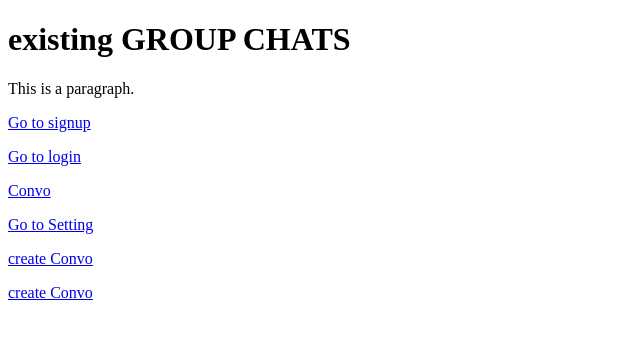
After one commit to maddogg91/study-buddy, a Flask app: page /existingGroups in a window 1280 px wide. The commit adds this page. Shown: the top 339 px of the page, without its empty margins (0-640 px from the left). Run offline with Flask 2, Linux system fonts and the light colour scheme.

Commit message:
created existing groupchats for view of chats user is in

```diff
--- a/main.py
+++ b/main.py
@@ -34,6 +34,10 @@ def currentConvo():
 def createGroup():
     return flask.render_template("createGroup.html")
 
+@app.route('/existingGroups')
+def existingGroups():
+    return flask.render_template("existingGroups.html")
+
 
 if __name__=='__main__':
     app.run()
--- /dev/null
+++ b/templates/existingGroups.html
@@ -0,0 +1,15 @@
+<!DOCTYPE html>
+<html>
+<head>
+<title>Login</title>
+</head>
+<body>
+
+<h1>existing GROUP CHATS</h1>
+<p>This is a paragraph.</p>
+<p><a href="/signUp">Go to signup</a></p>
+<p><a href="/login">Go to login</a></p>
+<p><a href="/currentConvo">Convo</a></p>
+<p><a href="/settings">Go to Setting</a></p>
+<p><a href="/createGroup">create Convo</a></p>
+<p><a href="/home">create Convo</a></p>
--- a/templates/index.html
+++ b/templates/index.html
@@ -13,6 +13,7 @@
 <p><a href="/settings">Go to Setting</a></p>
 <p><a href="/createGroup">create Convo</a></p>
 <p><a href="/home">HOME</a></p>
+<p><a href="/existingGroups">EXISTING GROUPS</a></p>
 
 
 
```
